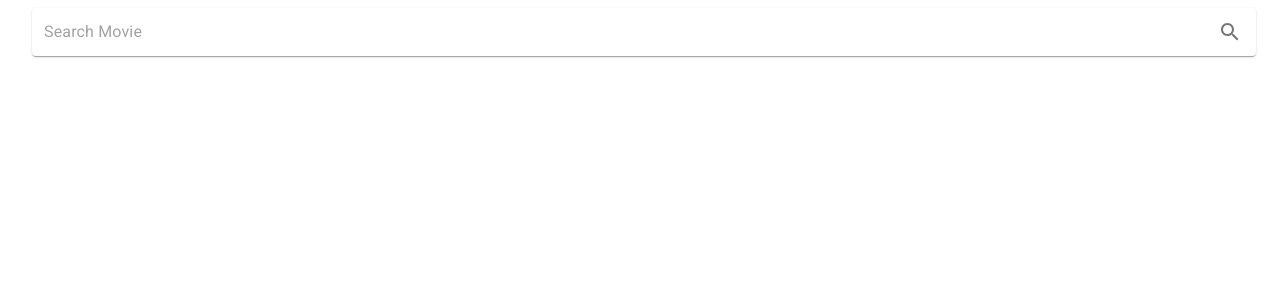
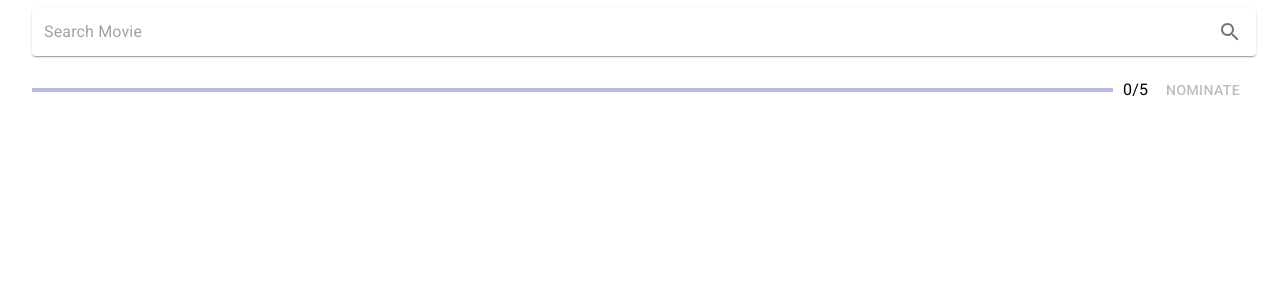
Before and after one commit to WJKwok/OMDbSearch, a React (Create React App) app: page / in a window 1280 px wide. Shown: the top 300 px of the page. Built offline with nearby package versions, Linux system fonts and the light colour scheme; no server answers.

Commit message:
progress bar for nominating

```diff
--- /dev/null
+++ b/src/Components/ProgressBar.js
@@ -0,0 +1,41 @@
+import React from 'react';
+import { makeStyles } from '@material-ui/core/styles';
+import LinearProgress from '@material-ui/core/LinearProgress';
+import Button from '@material-ui/core/Button';
+import Typography from '@material-ui/core/Typography';
+
+const useStyles = makeStyles({
+	root: {
+		display: 'flex',
+		alignItems: 'center',
+	},
+	progressNumber: {
+		margin: '0px 10px',
+	},
+	progressBar: {
+		flex: 1,
+	},
+});
+
+export const ProgressBar = ({ goal, current }) => {
+	const classes = useStyles();
+
+	const progress = () => {
+		const progressPercentage = (current / goal) * 100;
+		return progressPercentage;
+	};
+
+	return (
+		<div className={classes.root}>
+			<LinearProgress
+				className={classes.progressBar}
+				variant="determinate"
+				value={progress()}
+			/>
+			<Typography className={classes.progressNumber} variant="body1">
+				{current}/{goal}
+			</Typography>
+			<Button disabled={current !== goal}>Nominate</Button>
+		</div>
+	);
+};
--- a/src/Pages/Nomination.js
+++ b/src/Pages/Nomination.js
@@ -4,6 +4,7 @@ import debounce from 'lodash/debounce';
 import { SearchBar } from '../Components/SearchBar';
 import { ResultCards } from '../Components/ResultCards';
 import { NominatedList } from '../Components/NominatedList';
+import { ProgressBar } from '../Components/ProgressBar';
 
 import { OMDdBySearch } from '../Services/OMDbRequests';
 
@@ -13,6 +14,8 @@ export const Nomination = () => {
 
 	const [searchResults, setSearchResults] = useState({});
 	const [nominatedMovies, setNominatedMovies] = useState({});
+
+	const minNominatedMoviesLength = 5;
 
 	useEffect(async () => {
 		const OMDbRequestUrl = ` http://www.omdbapi.com/?s=${searchInput}&apikey=${process.env.REACT_APP_OMDB_API_KEY}`;
@@ -45,6 +48,10 @@ export const Nomination = () => {
 			) : (
 				<p>{searchResults.Error}</p>
 			)}
+			<ProgressBar
+				current={Object.keys(nominatedMovies).length}
+				goal={minNominatedMoviesLength}
+			/>
 			<NominatedList
 				nominatedMovies={nominatedMovies}
 				removeNominationHandler={removeNominationHandler}
```
Also changed, not shown: 1 other file (tests, documents, lock files or other folders).
